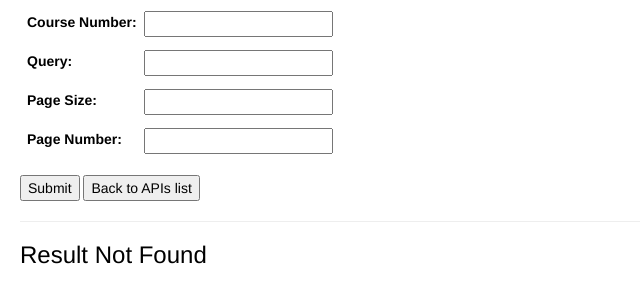
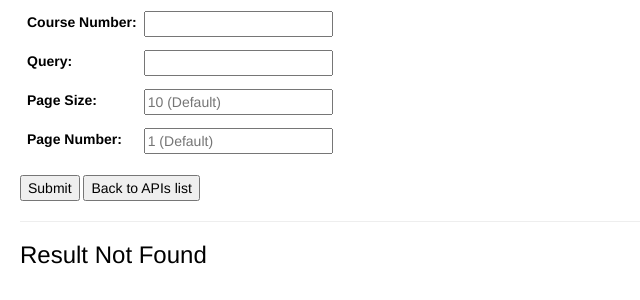
Before and after one commit to osu-mist/catalog-api-demo, a Django app: template catalog_api_demo/templates/catalog_api_demo/class_search_api_index.html in a window 1280 px wide. Shown: the part 236-536 px from the top of the page, without its empty margins (0-640 px from the left). Run offline with Django 3.2, Linux system fonts and the light colour scheme; the template is opened without the code that fills it: values that come from a table or form of the project are taken from there, others are empty; some libraries are stand-ins or nearby versions.

Commit message:
Update placeholder

```diff
--- a/catalog_api_demo/catalog_api_demo/forms.py
+++ b/catalog_api_demo/catalog_api_demo/forms.py
@@ -9,8 +9,8 @@ class CourseForm(forms.Form):
 	subject    = forms.CharField(label='Subject', required=False)
 	course_num = forms.CharField(label='Course Number', required=False)
 	q          = forms.CharField(label='Query', required=False)
-	page_size  = forms.CharField(label='Page Size', required=False)
-	page_num   = forms.CharField(label='Page Number', required=False)
+	page_size  = forms.CharField(label='Page Size', required=False, widget=forms.TextInput(attrs={'placeholder': '10 (Default)'}))
+	page_num   = forms.CharField(label='Page Number', required=False, widget=forms.TextInput(attrs={'placeholder': '1 (Default)'}))
 
 
 class TermForm(forms.Form):
@@ -19,5 +19,5 @@ class TermForm(forms.Form):
 	is_open   = forms.BooleanField(label='Open', required=False)
 	year      = forms.CharField(label='Year', required=False)
 	term      = forms.ChoiceField(label='Term', widget=forms.RadioSelect, choices=term_choices, required=False)
-	page_size = forms.CharField(label='Page Size', required=False)
-	page_num  = forms.CharField(label='Page Number', required=False)
+	page_size = forms.CharField(label='Page Size', required=False, widget=forms.TextInput(attrs={'placeholder': '10 (Default)'}))
+	page_num  = forms.CharField(label='Page Number', required=False, widget=forms.TextInput(attrs={'placeholder': '1 (Default)'}))
--- a/catalog_api_demo/static/catalog_api_demo/css/main_style.css
+++ b/catalog_api_demo/static/catalog_api_demo/css/main_style.css
@@ -30,3 +30,7 @@ button a:hover {
 	color: black;
 	text-decoration: none;
 }
+
+::-webkit-input-placeholder {
+	font-weight: 500;
+}
--- a/catalog_api_demo/templates/catalog_api_demo/class_search_api_index.html
+++ b/catalog_api_demo/templates/catalog_api_demo/class_search_api_index.html
@@ -45,11 +45,11 @@
 			</tr>
 			<tr>
 				<th><label for="page_size">Page Size:</label></th>
-				<td><input type="text" name="page_size"></td>
+				<td><input type="text" name="page_size" placeholder="10 (Default)"></td>
 			</tr>
 			<tr>
 				<th><label for="page_num">Page Number:</label></th>
-				<td><input type="text" name="page_num"></td>
+				<td><input type="text" name="page_num" placeholder="1 (Default)"></td>
 			</tr>
 			{% endif %}
 		</table>
```
